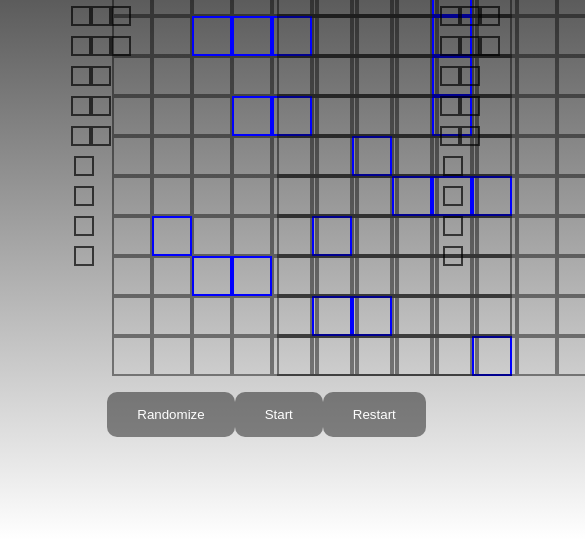
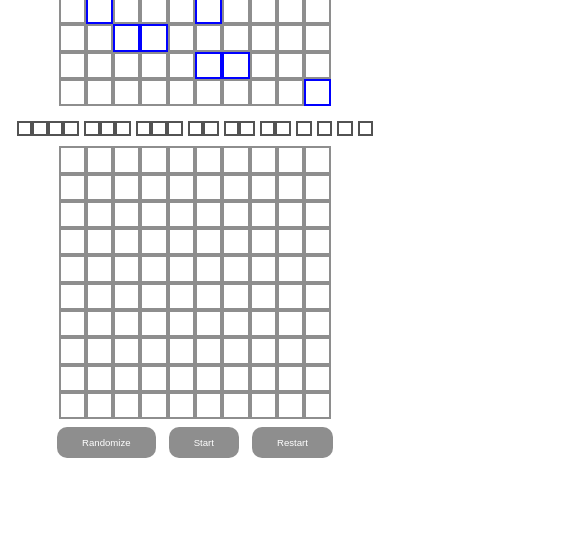
Before and after one commit to rasooli451/Battleship, a website built with webpack: page source/index.html in a window 390 px wide. Shown: the part 304-844 px from the top of the page, 585 px wide, since content can reach past the window. Built offline with nearby package versions, Linux system fonts and the light colour scheme.

Commit message:
added media queries for responsiveness

```diff
--- a/source/style.css
+++ b/source/style.css
@@ -16,14 +16,10 @@ body{
     display: flex;
     justify-content: center;
     align-items: center;
-    background: linear-gradient(to top, #fff, #000);
 }
 
 
 .main{
-    height: 55%;
-    width: 75%;
-    margin: 0 auto;
     display: flex;
     align-items: center;
     flex-direction: column;
@@ -36,23 +32,21 @@ body{
 .boards{
     display: flex;
     gap: 2rem;
-    width: 85%;
-    height: 100%;
 }
 
 
 .player, .computer{
     display: flex;
     gap: 15px;
-    width: 70%;
 }
 
 
 .board{
-    width: 85%;
     display: grid;
     grid-template-rows: repeat(10, 1fr);
     grid-template-columns: repeat(10, 1fr);
+    max-width: 500px;
+    max-height: 500px;
 }
 
 
@@ -62,7 +56,6 @@ body{
     display: flex;
     flex-direction: column;
     gap: 10px;
-    width: 15%;
 }
 
 .shipdiv{
@@ -73,14 +66,14 @@ body{
 
 
 .shipPart{
-    width: 20px;
-    height: 20px;
+    width: min(30px, 2vw);
+    height: min(30px, 2vw);
     border: 2px solid rgba(0, 0, 0, 0.678);
 }
 
 .cell{
-    width: 40px;
-    height: 40px;
+    width: min(50px, 4vw);
+    height: min(50px, 4vw);
     border: 2px solid rgba(0, 0, 0, 0.445);
 }
 
@@ -96,9 +89,14 @@ body{
 
 
 .buttons{
-    display: flex;
-    justify-content: space-evenly;
     width: 60%;
+    text-align: center;
+    margin: 0 auto;
+}
+
+
+button + button{
+    margin-left: 0.9em;
 }
 
 
@@ -192,3 +190,94 @@ button:hover:disabled{
 .sunk{
     border-color: red;
 }
+
+
+
+@media (max-width : 1030px) {
+
+    body{
+    }
+    .player, .computer{
+        flex-direction: column;
+        justify-content: center;
+        align-items: center;
+    }
+
+
+    .ships{
+        flex-direction: row;
+        gap: 5px;
+    }
+
+
+    .computer .ships{
+        order: -1;
+    }
+}
+
+
+
+@media (max-width : 615px) {
+    body{
+        background-repeat: no-repeat;
+    }
+
+
+    .boards{
+        flex-direction: column;
+    }
+
+    .main{
+        padding: 1em;
+        gap: 0.5em;
+    }
+
+    .cell{
+        width: min(50px, 7vw);
+        height: min(50px, 7vw);
+    }
+
+    .ships{
+        flex-wrap: wrap;
+    }
+    .shipPart{
+        width: min(30px, 4vw);
+        height: min(30px, 4vw);
+    }
+
+
+    .player, .computer{
+        gap: 10px;
+    }
+
+    .boards{
+        gap: 0.9rem;
+    }
+    .buttons{
+        width: 90%;
+    }
+
+    button{
+        padding: 10px 25px;
+        font-size: 0.6em;
+    }
+
+    .guidance{
+        font-size: 1.2em;
+    }
+}
+
+
+@media (max-height : 710px) {
+    .player, .computer{
+        flex-direction: row;
+    }
+
+    .ships{
+        flex-direction: column;
+    }
+
+    .computer .ships{
+        order: unset;
+    }
+}
```
